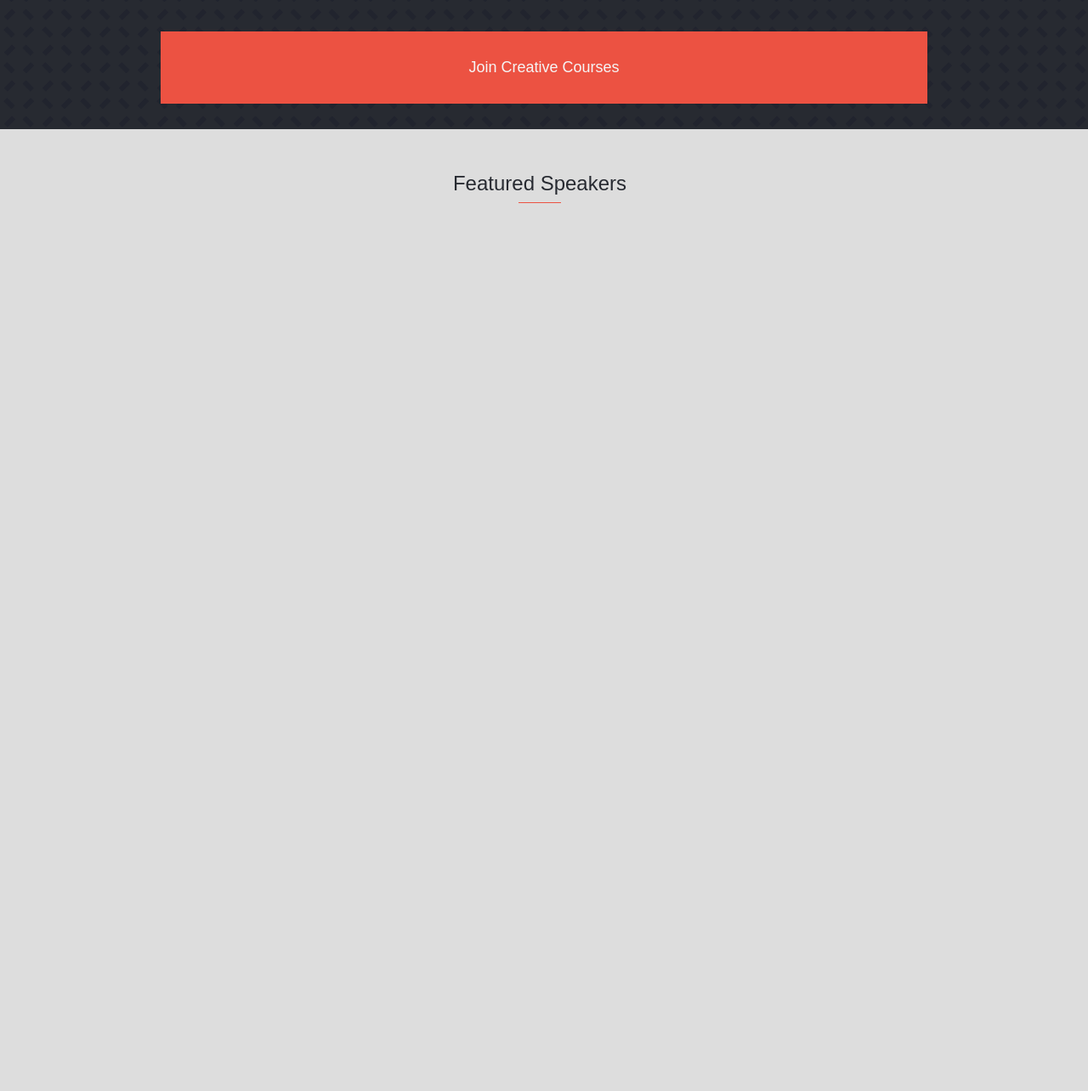
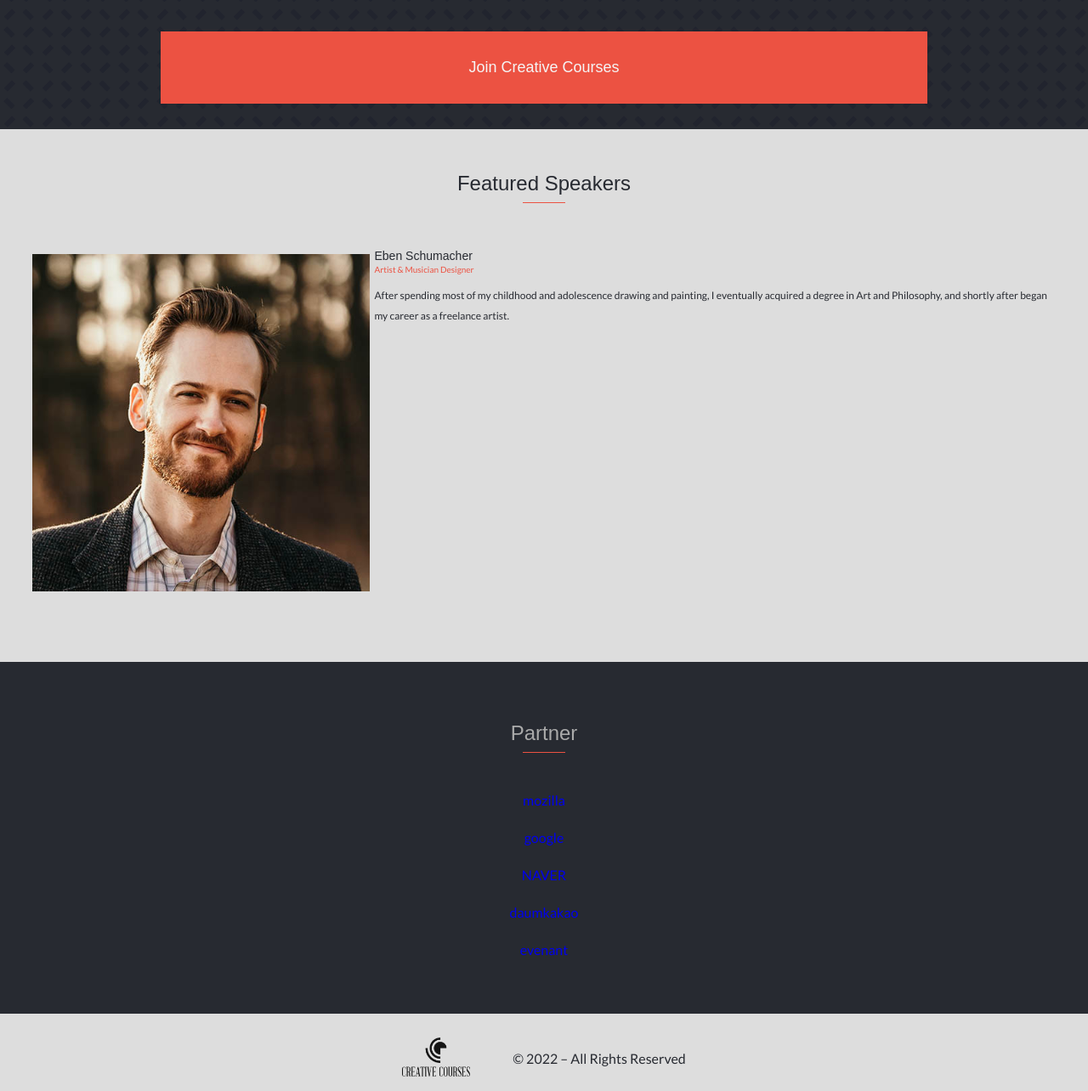
Before and after one commit to Retky/CreativeCourses-Page, a plain HTML site: page index.html in a window 1280 px wide. Shown: the part 1340-2624 px from the top of the page at 85% size. Before the commit the page ends 1639 px from the top, so only its background shows below. Drawn offline with Linux system fonts and the light colour scheme; a web font is replaced by a local one.

Commit message:
Add 'partners & footer' to main page

```diff
--- a/index.html
+++ b/index.html
@@ -6,7 +6,7 @@
     <link rel="stylesheet" href="/css/style.css">
     <title>Creative Courses</title>
     <link href='http://fonts.googleapis.com/css?family=Lato&subset=latin,latin-ext' rel='stylesheet' type='text/css'>
-    <link href="http://fonts.cdnfonts.com/css/cocogoose" rel="stylesheet">
+    <link href="http://fonts.cdnfonts.com/css/cocogoose" rel="stylesheet" type="text/css"/>
   </head>
   <body>
     <header>
@@ -72,9 +72,39 @@
         <hr>
       </div>
       <div id="authors">
-
+        <div class="card">
+          <div class="cardPicture">
+            <img src="img/cardPicDummy.jpg" alt="Eben Schumacher picture">
+          </div>
+          <div class="cardBio">
+            <h3>Eben Schumacher</h3>
+            <small>Artist & Musician Designer</small>
+            <p>After spending most of my childhood and adolescence drawing and painting, I eventually acquired a degree in Art and Philosophy, and shortly after began my career as a freelance artist.</p>
+          </div>
+        </div>
       </div>
     </section>
+
+    <section id="partner">
+      <h2>Partner</h2>
+      <hr>
+      <ul id="partnerList">
+        <li><a href="#">mozilla</a></li>
+        <li><a href="#">google</a></li>
+        <li><a href="#">NAVER</a></li>
+        <li><a href="#">daumkakao</a></li>
+        <li><a href="#">evenant</a></li>
+      </ul>
+    </section>
+
+    <footer>
+      <div id="footLogo">
+        <img src="img/logo.png" alt="Creative Courses">
+      </div>
+      <div>
+        <p>© 2022 – All Rights Reserved</p>
+      </div>
+    </footer>
 
     <!-- ↓SCRIPT↓ -->
     <script src="js/script.js"></script>
--- a/sass/style.scss
+++ b/sass/style.scss
@@ -20,6 +20,10 @@ h3 {
 
 p {
   line-height: 1.5rem;
+}
+
+small {
+  color: $orangeC;
 }
 
 body {
@@ -137,8 +141,71 @@ hr {
 }
 
 #speakers {
-  padding: 30px 3%;
+  padding: 30px 3% 80px;
+  display: flex;
+  flex-direction: column;
+  justify-content: center;
+  gap: 10px;
+
+  h2 {
+    text-align: center;
+  }
+}
+
+#authors {
+  display: flex;
+}
+
+.card {
+  width: 100%;
+  display: flex;
+  gap: 5px;
+  font-size: 12px;
+}
+
+.cardPicture {
+  padding-top: 20px;
+  flex-shrink: 0;
+  width: 33%;
+  img {
+    width: 100%;
+  }
+}
+
+#partner {
+  padding: 50px 3%;
+  background: $darkC;
+  color: #aaa;
+  font-weight: lighter;
+  display: flex;
+  flex-direction: column;
+  align-items: center;
+}
+
+#partnerList {
+  padding: 0;
+  list-style: none;
+  display: flex;
+  flex-direction: column;
+  align-items: center;
+  gap: 25px;
+
+  a {
+    text-decoration: none;
+  }
+}
+
+footer {
+  padding: 25px 3% 10px;
   display: flex;
   justify-content: center;
-  gap: 10px;
+  align-items: center;
+  gap: 50px;
 }
+
+#footLogo {
+  width: 80px;
+  img {
+    width: 100%;
+  }
+}
```
Also changed, not shown: css/style.css, img/cardPicDummy.jpg (added), img/ccLogo.svg (added), 1 other file.
